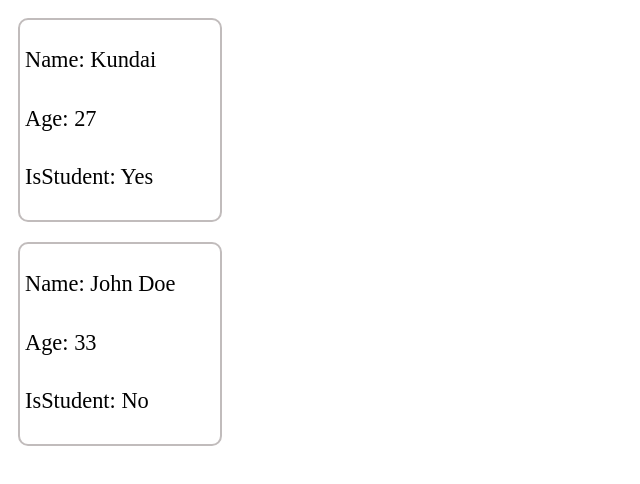
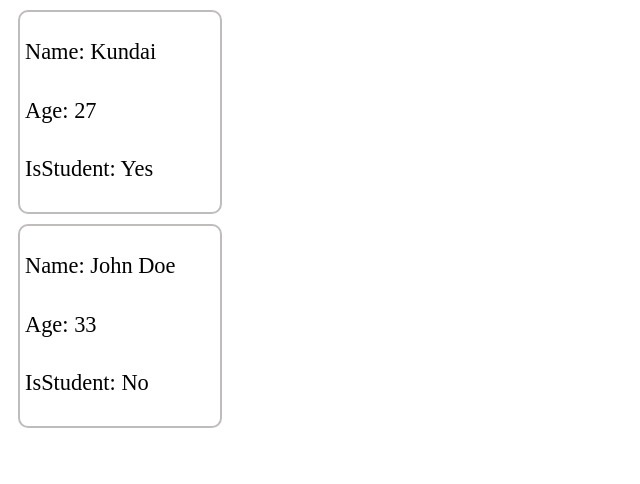
Before and after one commit to datlearner/Practise, a React (Vite) app in the folder props-crendering/: page / in a window 1280 px wide. Shown: the top 484 px of the page, without its empty margins (0-640 px from the left). Built offline with nearby package versions, Linux system fonts and the light colour scheme.

Commit message:
starting up with react

```diff
--- a/props-crendering/src/Admin.jsx
+++ b/props-crendering/src/Admin.jsx
@@ -2,14 +2,11 @@ import PropTypes from 'prop-types'
 
 function AdminDashboard(props){
     return(
-        <div className="flex">
             <div className="card">
             <p>Name: {props.name}</p>
             <p>Age: {props.age} </p>
             <p>isStudent: {props.isStudent ? "Yes" : "No"}</p>
         </div>
-        </div>
-
     );
 }
 
--- a/props-crendering/src/index.css
+++ b/props-crendering/src/index.css
@@ -7,9 +7,6 @@
 
 }
 
-.flex{
-  display: flex;
-}
 .card p{
   padding: 5px;
   text-transform: capitalize;
```
